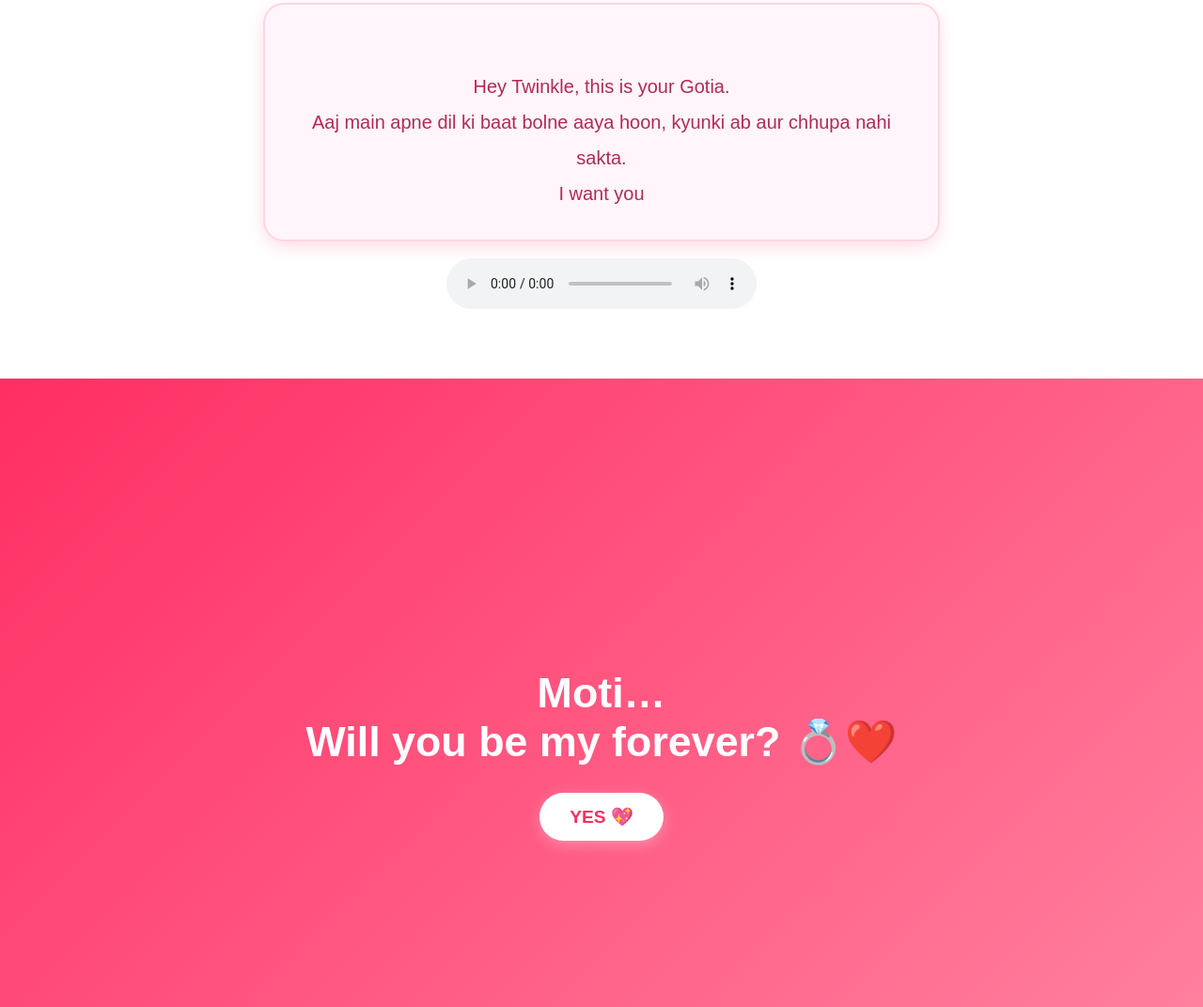
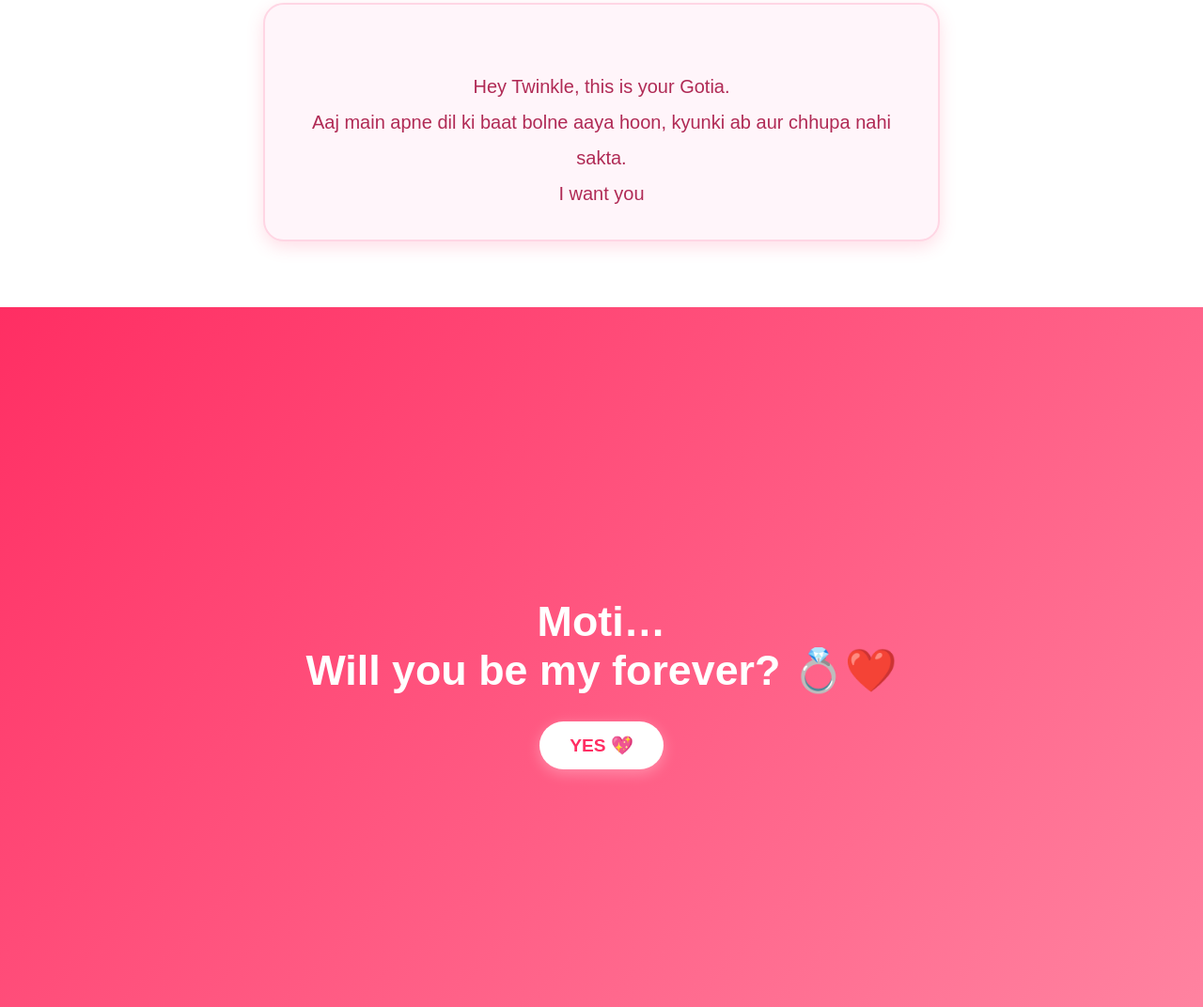
Before and after one commit to officialgautam100-cmyk/proposal_twinkle, a plain HTML site: page index.html in a window 1280 px wide. Shown: the part 1271-2343 px from the top of the page at 94% size. Drawn offline with Linux system fonts and the light colour scheme.

Commit message:
Update index.html

```diff
--- a/index.html
+++ b/index.html
@@ -94,9 +94,9 @@ body{background:#fff0f6;overflow-x:hidden;text-align:center;}
 <section class="letter">
   <h2>My Heart in Words 💌</h2>
   <div class="type-box"><p id="love-text"></p></div>
-  <audio controls class="voice-player">
+  <!-- <audio controls class="voice-player">
     <source src="proposal.mp3.m4a" type="audio/mp3">
-  </audio>
+  </audio> -->
 </section>
 
 <!-- PROPOSAL -->
```
